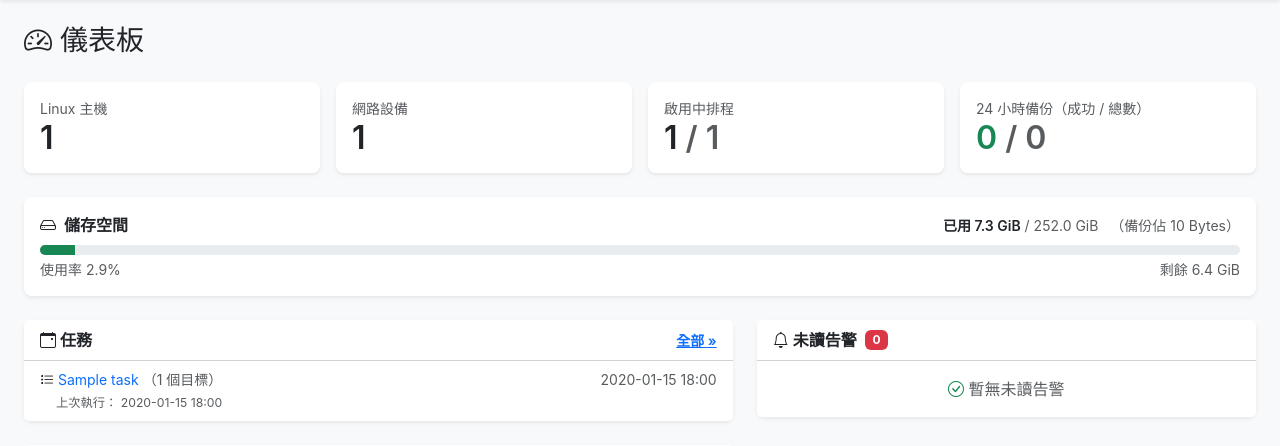
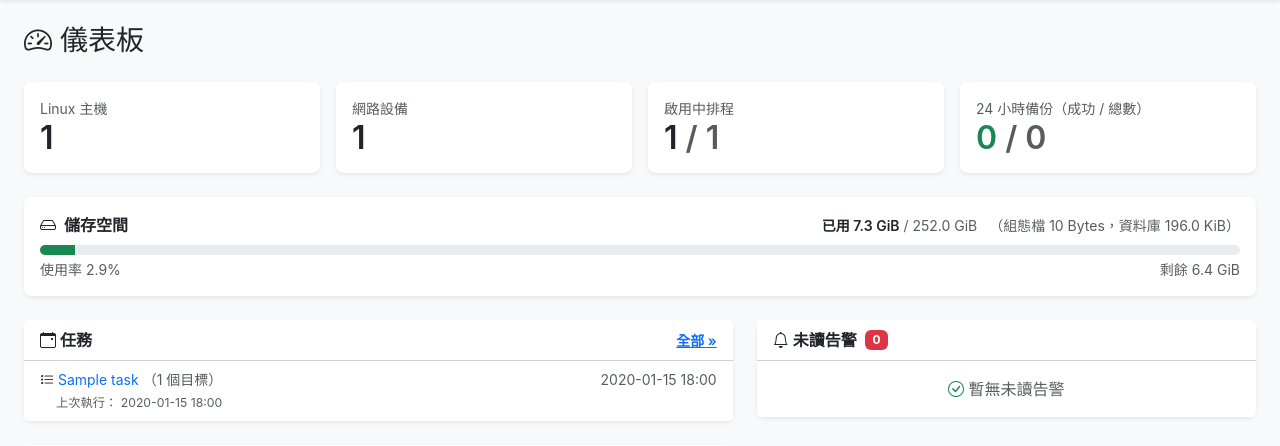
Before and after one commit to rz12345/it-manager, a Flask app: page /config-manager/dashboard/ in a window 1280 px wide. Shown: the part 56-502 px from the top of the page. Run offline with Flask 3, Linux system fonts and the light colour scheme; a user stored in the database is signed in; tables that the repository leaves empty hold one stand-in row (values such as "Sample post"); some libraries are stand-ins or nearby versions.

Commit message:
feat(dashboard): 儲存空間改顯示組態檔與資料庫佔用

```diff
--- a/app/dashboard/routes.py
+++ b/app/dashboard/routes.py
@@ -1,3 +1,4 @@
+import os
 import shutil
 from datetime import datetime, timedelta, timezone
 
@@ -21,9 +22,20 @@ def _storage_stats():
     except (OSError, FileNotFoundError):
         return None
 
-    backup_bytes = db.session.query(
+    config_bytes = db.session.query(
         db.func.coalesce(db.func.sum(BackupRecord.file_size), 0)
     ).scalar() or 0
+
+    db_bytes = 0
+    db_uri = current_app.config.get('SQLALCHEMY_DATABASE_URI', '')
+    if db_uri.startswith('sqlite:///'):
+        db_path = db_uri.replace('sqlite:///', '', 1)
+        if not os.path.isabs(db_path):
+            db_path = os.path.join(current_app.root_path, '..', db_path)
+        try:
+            db_bytes = os.path.getsize(db_path)
+        except OSError:
+            db_bytes = 0
 
     used_pct = (usage.used / usage.total * 100) if usage.total else 0
     if used_pct >= 90:
@@ -38,7 +50,8 @@ def _storage_stats():
         'used': usage.used,
         'free': usage.free,
         'used_pct': round(used_pct, 1),
-        'backup_bytes': int(backup_bytes),
+        'config_bytes': int(config_bytes),
+        'db_bytes': int(db_bytes),
         'bar_class': bar_class,
         'path': backup_base,
     }
--- a/app/templates/dashboard/index.html
+++ b/app/templates/dashboard/index.html
@@ -55,7 +55,7 @@
             <span class="ms-auto small">
                 <span class="fw-semibold">已用 {{ storage.used|filesizeformat(true) }}</span>
                 <span class="text-muted">/ {{ storage.total|filesizeformat(true) }}</span>
-                <span class="text-muted ms-2">（備份佔 {{ storage.backup_bytes|filesizeformat(true) }}）</span>
+                <span class="text-muted ms-2">（組態檔 {{ storage.config_bytes|filesizeformat(true) }}，資料庫 {{ storage.db_bytes|filesizeformat(true) }}）</span>
             </span>
         </div>
         <div class="progress" style="height: 10px;">
```
